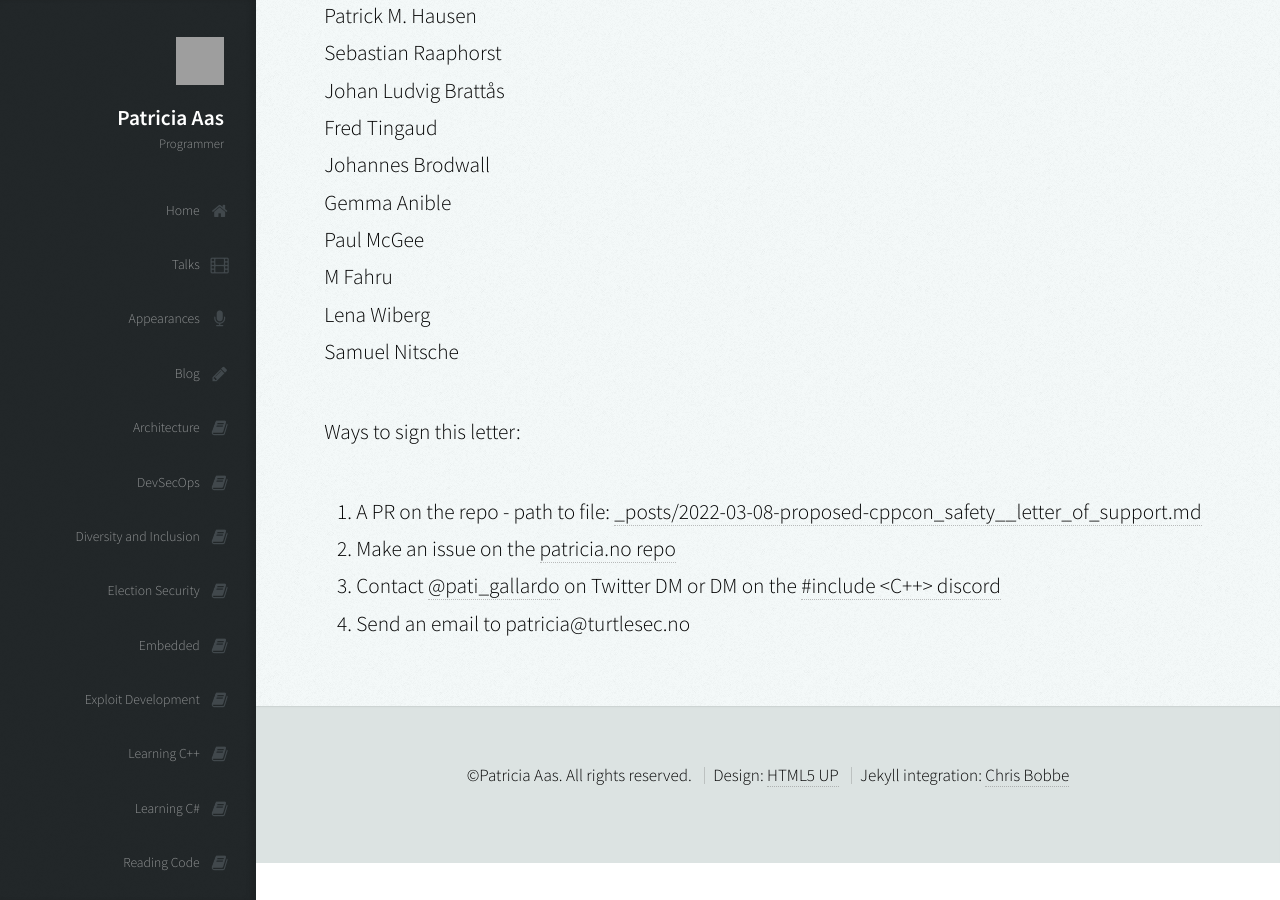
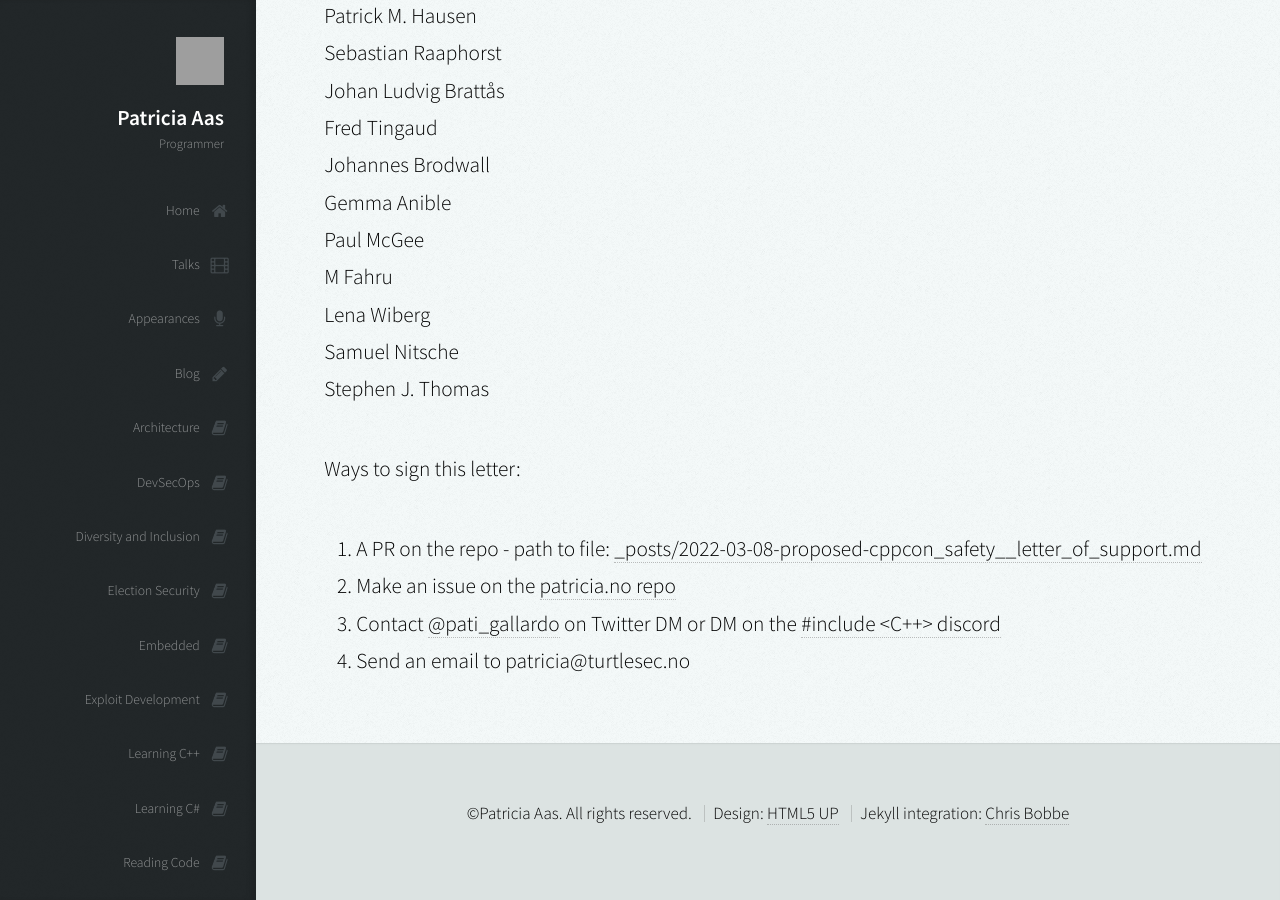
Before and after one commit to patricia-gallardo/patricia-gallardo.github.io, a Jekyll site: the page built from _posts/2022-03-08-proposed-cppcon_safety__letter_of_support.md, in a window 1280 px wide and 900 px high, scrolled down 8098 px. Built offline with Jekyll 4.4.1, drawn with Linux system fonts in a browser that asks for light colours; nearby versions of some CDN libraries; grey boxes are pictures that could not be loaded.

Commit message:
Update 2022-03-08-proposed-cppcon_safety__letter_of_support.md

```diff
--- a/_posts/2022-03-08-proposed-cppcon_safety__letter_of_support.md
+++ b/_posts/2022-03-08-proposed-cppcon_safety__letter_of_support.md
@@ -225,6 +225,7 @@ Paul McGee <br>
 M Fahru <br>
 Lena Wiberg <br>
 Samuel Nitsche <br>
+Stephen J. Thomas <br>
 
 
 Ways to sign this letter:
```
